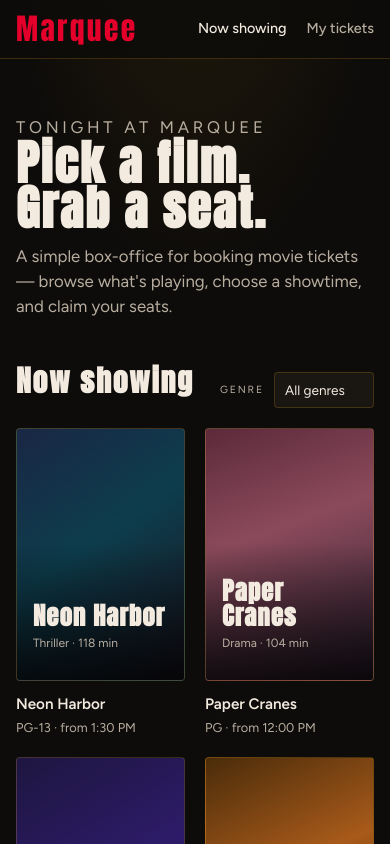
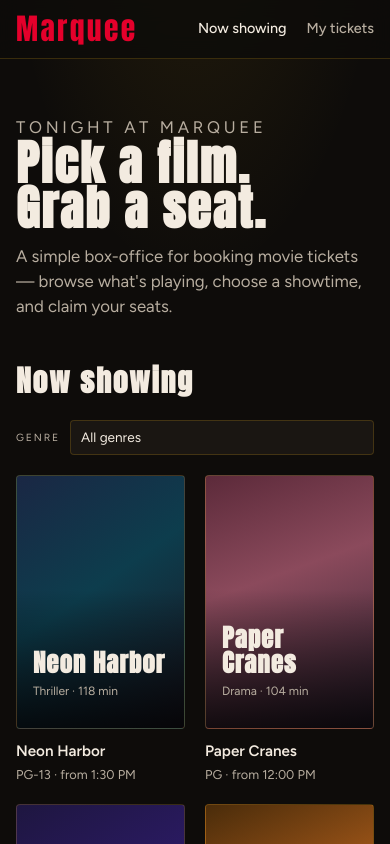
Before and after one commit to pranathir06/marquee-tickets, a React (Vite) app: page / in a window 390 px wide. Shown: the top 844 px of the page. Built offline with nearby package versions, Linux system fonts and the light colour scheme.

Commit message:
chore: update src/index.css

```diff
--- a/src/index.css
+++ b/src/index.css
@@ -758,4 +758,17 @@ img {
   .booking-item {
     grid-template-columns: 1fr;
   }
+
+  .section-head {
+    flex-direction: column;
+    align-items: flex-start;
+  }
+
+  .genre-filter {
+    width: 100%;
+  }
+
+  .genre-filter select {
+    width: 100%;
+  }
 }
```
